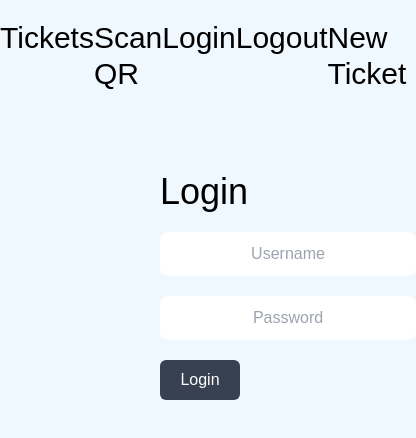
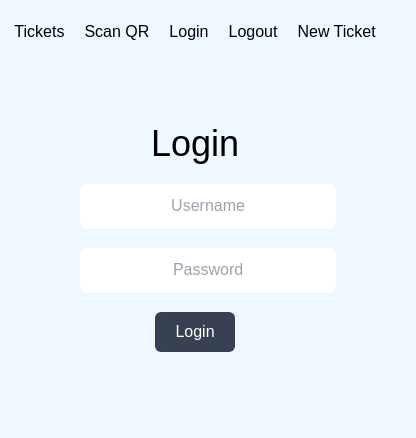
Before and after one commit to theparthway/full-stack-app, a React (Create React App) app in the folder client/: page /login in a window 390 px wide. Shown: the top 438 px of the page, 416 px wide, since content can reach past the window. Built offline with nearby package versions, Linux system fonts and the light colour scheme.

Commit message:
nav design

```diff
--- a/client/src/components/App.js
+++ b/client/src/components/App.js
@@ -13,7 +13,7 @@ function App() {
     <div className="App">
       <div className="font-poppins">
       <BrowserRouter>
-        <ul className=" text-3xl flex justify-evenly py-5">
+        <ul className="sm:text-2xl sm:gap-24 text-md gap-5 flex justify-center py-5">
           <li>
             <Link to="/">Tickets</Link>
           </li>
--- a/client/src/components/LoginForm.js
+++ b/client/src/components/LoginForm.js
@@ -19,7 +19,7 @@ function LoginForm() {
     }
 
   return (
-    <div className="px-40 py-10 text-center">
+    <div className="px-20 sm:px-40 py-10 text-center">
       <h2 className="text-4xl py-5">Login</h2>
       <form onSubmit={handleLogin}>
           <input required placeholder="Username" className="mb-5 w-64 h-11 rounded-lg text-center" onChange={store.updateLoginForm} value={store.loginForm.username} type="text" name="username" />
```
